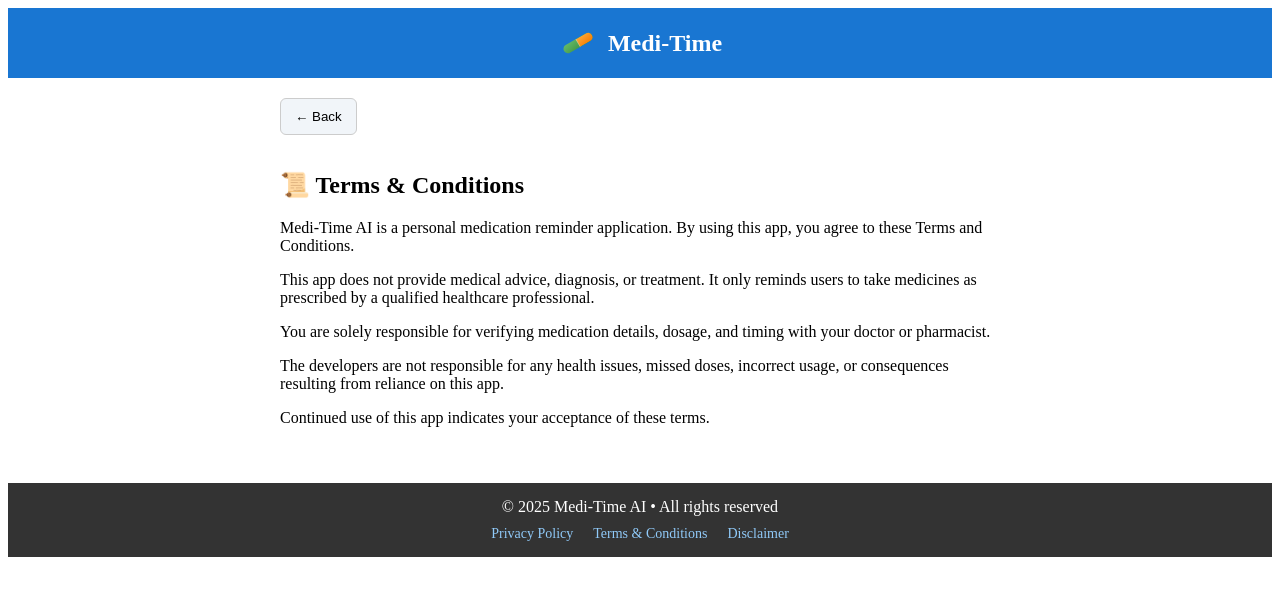
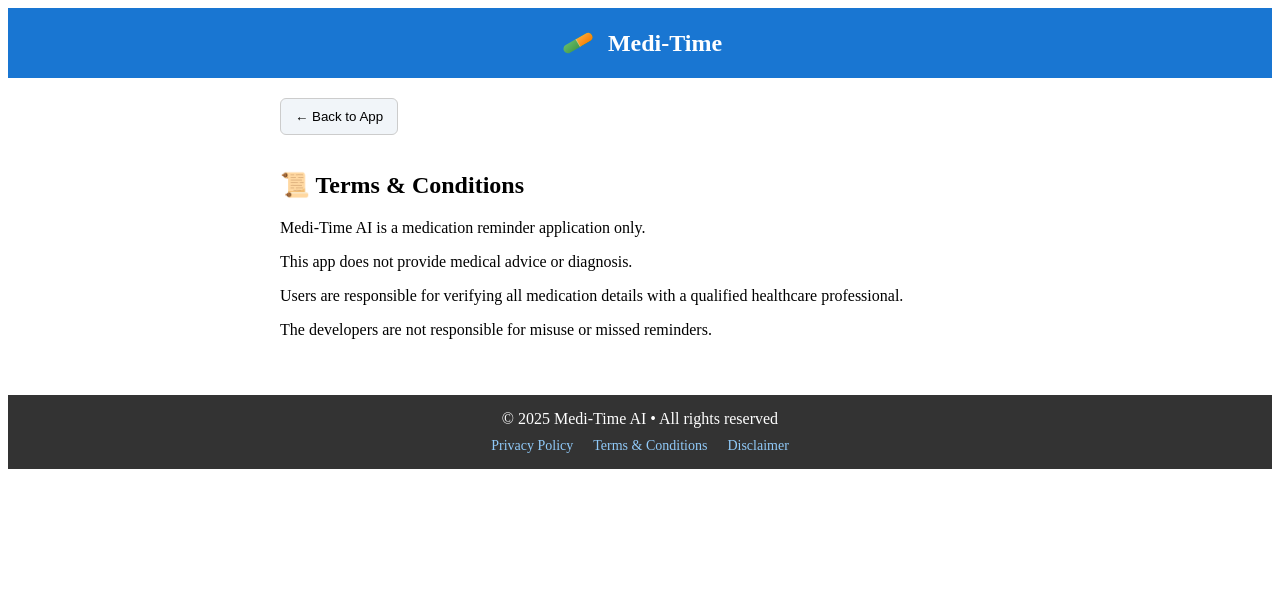
Before and after one commit to vasu-h10/medi-time-ai, a React (Vite) app: page /terms in a window 1280 px wide. Shown: the top 596 px of the page. Built offline with nearby package versions, Linux system fonts and the light colour scheme.

Commit message:
Update Terms.jsx

```diff
--- a/pages/Terms.jsx
+++ b/pages/Terms.jsx
@@ -1,9 +1,10 @@
+import Link from "next/link";
+
 export default function Terms() {
   return (
     <div style={{ padding: 20, maxWidth: 720, margin: "0 auto" }}>
-      {/* Back button */}
+      <Link href="/">
         <button
-        onClick={() => window.history.back()}
           style={{
             marginBottom: 16,
             padding: "10px 14px",
@@ -13,34 +14,27 @@ export default function Terms() {
             cursor: "pointer",
           }}
         >
-        ← Back
+          ← Back to App
         </button>
+      </Link>
 
       <h2>📜 Terms & Conditions</h2>
 
       <p>
-        Medi-Time AI is a personal medication reminder application. By using this
-        app, you agree to these Terms and Conditions.
+        Medi-Time AI is a medication reminder application only.
       </p>
 
       <p>
-        This app does not provide medical advice, diagnosis, or treatment. It
-        only reminds users to take medicines as prescribed by a qualified
-        healthcare professional.
+        This app does not provide medical advice or diagnosis.
       </p>
 
       <p>
-        You are solely responsible for verifying medication details, dosage, and
-        timing with your doctor or pharmacist.
+        Users are responsible for verifying all medication details with a
+        qualified healthcare professional.
       </p>
 
       <p>
-        The developers are not responsible for any health issues, missed doses,
-        incorrect usage, or consequences resulting from reliance on this app.
-      </p>
-
-      <p>
-        Continued use of this app indicates your acceptance of these terms.
+        The developers are not responsible for misuse or missed reminders.
       </p>
     </div>
   );
```
Lines whose indentation alone changed are shown as unchanged.
